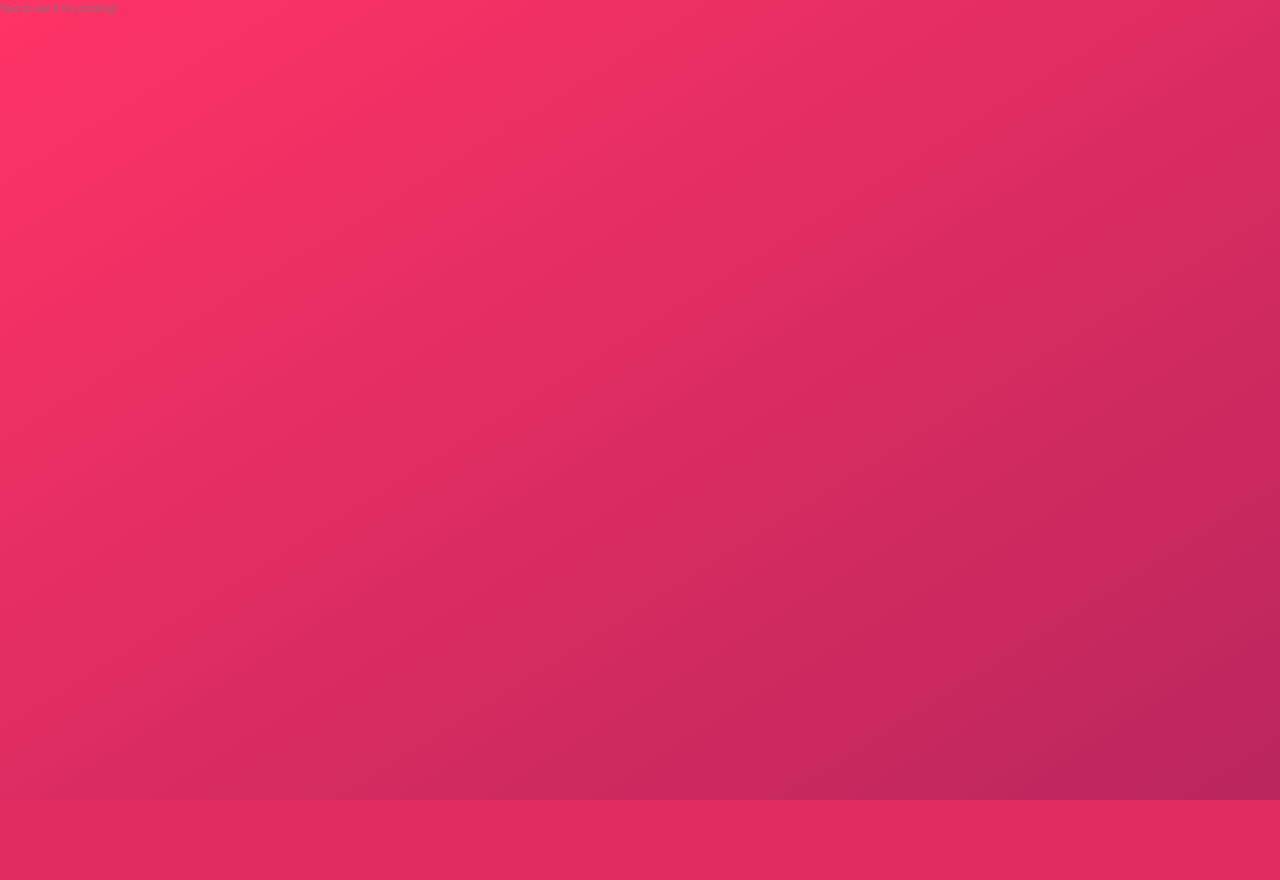
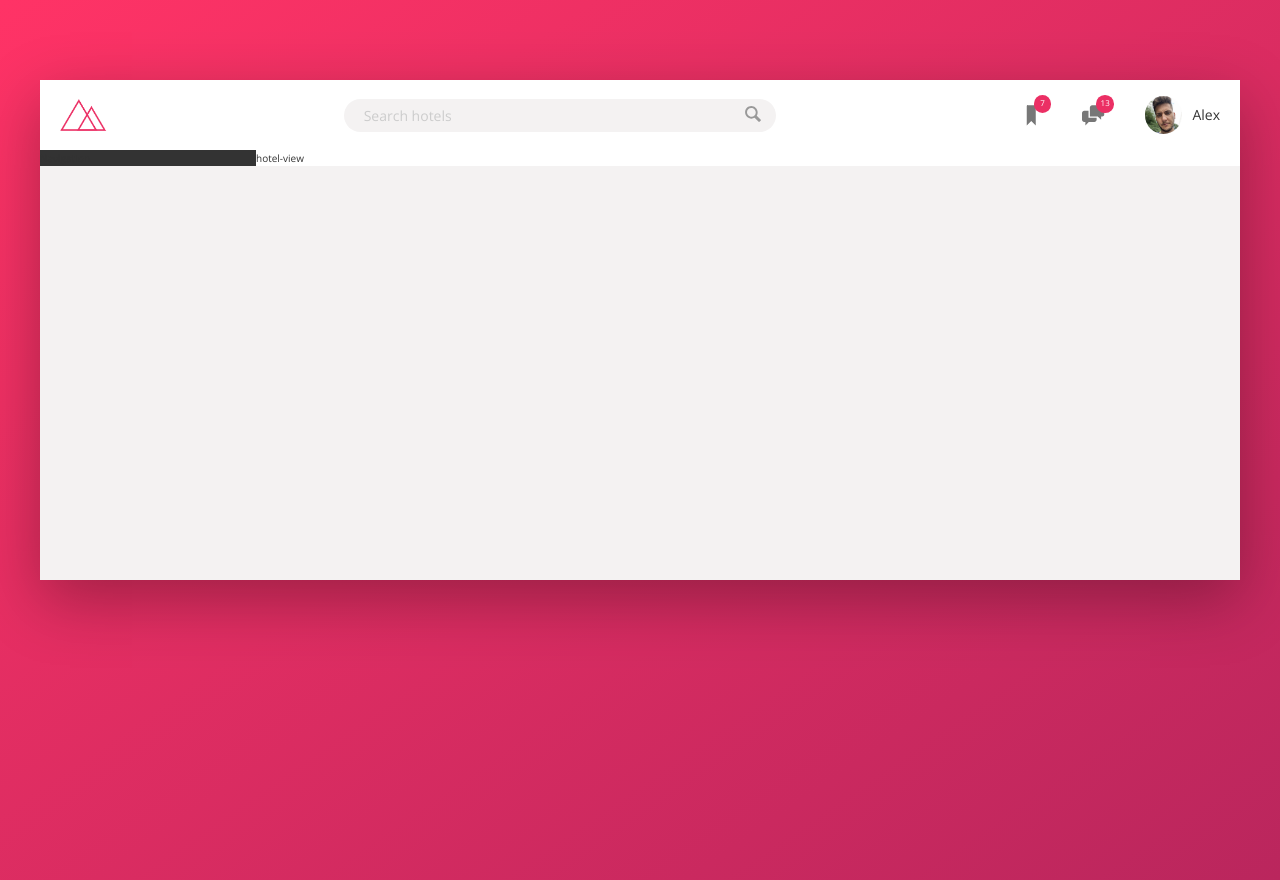
Before and after one commit to alexmru/JS-Stuff, a PHP site: page / in a window 1280 px wide. Before the commit the page ends 800 px from the top, so only its background shows below. Run offline with PHP 8.4, Linux system fonts and the light colour scheme.

Commit message:
trillo project - header terminat

```diff
--- a/Trillo Project - Flexbox/index.html
+++ b/Trillo Project - Flexbox/index.html
@@ -11,6 +11,46 @@
         <title>trillo &mdash; Your all-in-one booking app</title>
     </head>
     <body>
-        Test to see if it's working!
+        <div class="container">
+            <header class="header">
+                <img src="img/logo.png" alt="trillo logo" class="logo">
+
+                <form action="#" class="search">
+                    <input type="text" class="search__input" placeholder="Search hotels">
+                    <button class="search__button">
+                        <svg class="search__icon">
+                            <use xlink:href="img/sprite.svg#icon-magnifying-glass"></use>
+                        </svg>
+                    </button>
+                </form>
+
+                <nav class="user-nav">
+                    <div class="user-nav__icon-box">
+                        <svg class="user-nav__icon">
+                            <use xlink:href="img/sprite.svg#icon-bookmark"></use>
+                        </svg>
+                        <span class="user-nav__notification">7</span>
+                    </div>
+                    <div class="user-nav__icon-box">
+                        <svg class="user-nav__icon">
+                            <use xlink:href="img/sprite.svg#icon-chat"></use>
+                        </svg>
+                        <span class="user-nav__notification">13</span>
+                    </div>
+                    <div class="user-nav__user">
+                        <img src="img/user.jpg" alt="User photo" class="user-nav__user-photo">
+                        <span class="user-nav__user-name">Alex</span>
+                    </div>
+                </nav>
+            </header>
+            <div class="content">
+                <nav class="sidebar">
+                    Navigation
+                </nav>
+                <main class="hotel-view">
+                    hotel-view
+                </main>
+            </div>
+        </div>
     </body>
 </html>
--- a/Trillo Project - Flexbox/sass/_base.scss
+++ b/Trillo Project - Flexbox/sass/_base.scss
@@ -23,6 +23,8 @@
     --color-grey-dark-1: #333;
     --color-grey-dark-2: #777;
     --color-grey-dark-3: #999;
+
+    --shadow-dark: 0 2rem 6rem rgba(0,0,0,.3);
 }
 
 * {
@@ -45,7 +47,7 @@ body {
     font-family: 'Open Sans', sans-serif;
     font-weight: 400;
     line-height: 1.6;
-    color: var(--color-grey-dark-2);
+    color: var(--color-grey-dark-1);
     background-image: linear-gradient(to right bottom, var(--color-primary-light), var(--color-primary-dark));
     background-size: cover;
     background-repeat: no-repeat;
--- a/Trillo Project - Flexbox/sass/_components.scss
+++ b/Trillo Project - Flexbox/sass/_components.scss
@@ -0,0 +1,117 @@
+////////////////////////////LOGO
+
+.logo {
+    height: 3.25rem;
+    margin-left: 2rem;
+}
+
+////////////////////////////SEARCH BOX
+.search {
+    flex: 0 0 40%;
+    display: flex;
+    align-items: center;
+    justify-content: center;
+
+    &__input {
+        font-family: inherit;
+        font-size: inherit;
+        color: inherit;
+        background-color: var(--color-grey-light-2);
+        border: none;
+        padding: .7rem 2rem;
+        border-radius: 100px;
+        width: 90%;
+        transition: all .2s;
+        margin-right: -3.25rem;
+
+        &:focus {
+            outline: none;
+            width: 100%;
+            background-color: var(--color-grey-light-3);
+
+        }
+
+        &::-webkit-input-placeholder {
+            font-weight: 200;
+            color: var(--color-grey-light-4);
+        }
+    }
+    &__input:focus + &__button {
+        background-color: var(--color-grey-light-3);
+    }
+
+    &__button {
+        border: none;
+        background-color: var(--color-grey-light-2);
+
+        &:focus {
+            outline: none;
+
+        }
+        &:active {
+            transform: translateY(2px);
+        }
+
+    }
+    &__icon {
+        height: 2rem;
+        width: 2rem;
+        fill: var(--color-grey-dark-3);
+    }
+}
+
+////////////////////////////USER NAV
+
+.user-nav {
+    display: flex;
+    // justify-content: center;
+    align-items: center;
+    align-self: stretch;
+
+/// > * - SELECTEAZA TOTI COPIII PE ACELASI NIVEL
+    & > * {
+        padding: 0 2rem;
+        cursor: pointer;
+        height: 100%;
+    }
+    & > *:hover {
+        background-color:  var(--color-grey-light-2);
+    }
+
+    &__icon-box {
+        display: flex;
+        align-items: center;
+        position: relative;
+    }
+    &__icon {
+        height: 2.25rem;
+        width: 2.25rem;
+        fill: var(--color-grey-dark-2);
+    }
+    &__notification {
+        font-size: .8rem;
+        height: 1.75rem;
+        width: 1.75rem;
+        border-radius: 50%;
+        background-color: var(--color-primary);
+        color: #fff;
+        position: absolute;
+        top: 1.5rem;
+        right: 1.1rem;
+        ////// aranjamentul textului
+        display: flex;
+        justify-content: center;
+        align-items: center;
+    }
+    &__user {
+        display: flex;
+        align-items: center;
+
+    }
+    &__user-photo {
+        height: 3.75rem;
+        border-radius: 50%;
+        margin-right: 1rem;
+    }
+
+}
--- a/Trillo Project - Flexbox/sass/_layout.scss
+++ b/Trillo Project - Flexbox/sass/_layout.scss
@@ -0,0 +1,32 @@
+.container {
+    max-width: 120rem;
+    margin: 8rem auto;
+    background-color: var(--color-grey-light-2);
+    box-shadow: var(--shadow-dark);
+    min-height: 50rem;
+}
+
+.header {
+    font-size: 1.4rem;
+    height: 7rem;
+    background-color: #fff;
+    border-bottom: var(--color-grey-light-2);
+    display: flex;
+    justify-content: space-between;
+    align-items: center;
+}
+
+.content {
+    display: flex;
+
+}
+
+.sidebar {
+    background-color: var(--color-grey-dark-1);
+    flex: 0 0 18%;
+}
+
+.hotel-view {
+    background-color: #fff;
+    flex: 1;
+}
--- a/Trillo Project - Flexbox/sass/main.css
+++ b/Trillo Project - Flexbox/sass/main.css
@@ -9,6 +9,7 @@
   --color-grey-dark-1: #333;
   --color-grey-dark-2: #777;
   --color-grey-dark-3: #999;
+  --shadow-dark: 0 2rem 6rem rgba(0,0,0,.3);
 }
 
 * {
@@ -31,10 +32,155 @@ body {
   font-family: 'Open Sans', sans-serif;
   font-weight: 400;
   line-height: 1.6;
-  color: var(--color-grey-dark-2);
+  color: var(--color-grey-dark-1);
   background-image: linear-gradient(to right bottom, var(--color-primary-light), var(--color-primary-dark));
   background-size: cover;
   background-repeat: no-repeat;
   min-height: 100vh;
 }
+
+.container {
+  max-width: 120rem;
+  margin: 8rem auto;
+  background-color: var(--color-grey-light-2);
+  box-shadow: var(--shadow-dark);
+  min-height: 50rem;
+}
+
+.header {
+  font-size: 1.4rem;
+  height: 7rem;
+  background-color: #fff;
+  border-bottom: var(--color-grey-light-2);
+  display: flex;
+  justify-content: space-between;
+  align-items: center;
+}
+
+.content {
+  display: flex;
+}
+
+.sidebar {
+  background-color: var(--color-grey-dark-1);
+  flex: 0 0 18%;
+}
+
+.hotel-view {
+  background-color: #fff;
+  flex: 1;
+}
+
+.logo {
+  height: 3.25rem;
+  margin-left: 2rem;
+}
+
+.search {
+  flex: 0 0 40%;
+  display: flex;
+  align-items: center;
+  justify-content: center;
+}
+
+.search__input {
+  font-family: inherit;
+  font-size: inherit;
+  color: inherit;
+  background-color: var(--color-grey-light-2);
+  border: none;
+  padding: .7rem 2rem;
+  border-radius: 100px;
+  width: 90%;
+  transition: all .2s;
+  margin-right: -3.25rem;
+}
+
+.search__input:focus {
+  outline: none;
+  width: 100%;
+  background-color: var(--color-grey-light-3);
+}
+
+.search__input::-webkit-input-placeholder {
+  font-weight: 200;
+  color: var(--color-grey-light-4);
+}
+
+.search__input:focus + .search__button {
+  background-color: var(--color-grey-light-3);
+}
+
+.search__button {
+  border: none;
+  background-color: var(--color-grey-light-2);
+}
+
+.search__button:focus {
+  outline: none;
+}
+
+.search__button:active {
+  transform: translateY(2px);
+}
+
+.search__icon {
+  height: 2rem;
+  width: 2rem;
+  fill: var(--color-grey-dark-3);
+}
+
+.user-nav {
+  display: flex;
+  align-items: center;
+  align-self: stretch;
+}
+
+.user-nav > * {
+  padding: 0 2rem;
+  cursor: pointer;
+  height: 100%;
+}
+
+.user-nav > *:hover {
+  background-color: var(--color-grey-light-2);
+}
+
+.user-nav__icon-box {
+  display: flex;
+  align-items: center;
+  position: relative;
+}
+
+.user-nav__icon {
+  height: 2.25rem;
+  width: 2.25rem;
+  fill: var(--color-grey-dark-2);
+}
+
+.user-nav__notification {
+  font-size: .8rem;
+  height: 1.75rem;
+  width: 1.75rem;
+  border-radius: 50%;
+  background-color: var(--color-primary);
+  color: #fff;
+  position: absolute;
+  top: 1.5rem;
+  right: 1.1rem;
+  display: flex;
+  justify-content: center;
+  align-items: center;
+}
+
+.user-nav__user {
+  display: flex;
+  align-items: center;
+}
+
+.user-nav__user-photo {
+  height: 3.75rem;
+  border-radius: 50%;
+  margin-right: 1rem;
+}
 /*# sourceMappingURL=main.css.map */
```
Also changed, not shown: Trillo Project - Flexbox/img/SVG/aircraft-take-off.svg (added), Trillo Project - Flexbox/img/SVG/bookmark.svg (added), Trillo Project - Flexbox/img/SVG/chat.svg (added), Trillo Project - Flexbox/img/SVG/chevron-thin-right.svg (added), Trillo Project - Flexbox/img/SVG/home.svg (added), Trillo Project - Flexbox/img/SVG/key.svg (added), Trillo Project - Flexbox/img/SVG/location-pin.svg (added), Trillo Project - Flexbox/img/SVG/magnifying-glass.svg (added), Trillo Project - Flexbox/img/SVG/map.svg (added), Trillo Project - Flexbox/img/SVG/star.svg (added), Trillo Project - Flexbox/img/sprite.svg, Trillo Project - Flexbox/img/user.jpg, 1 other file.
